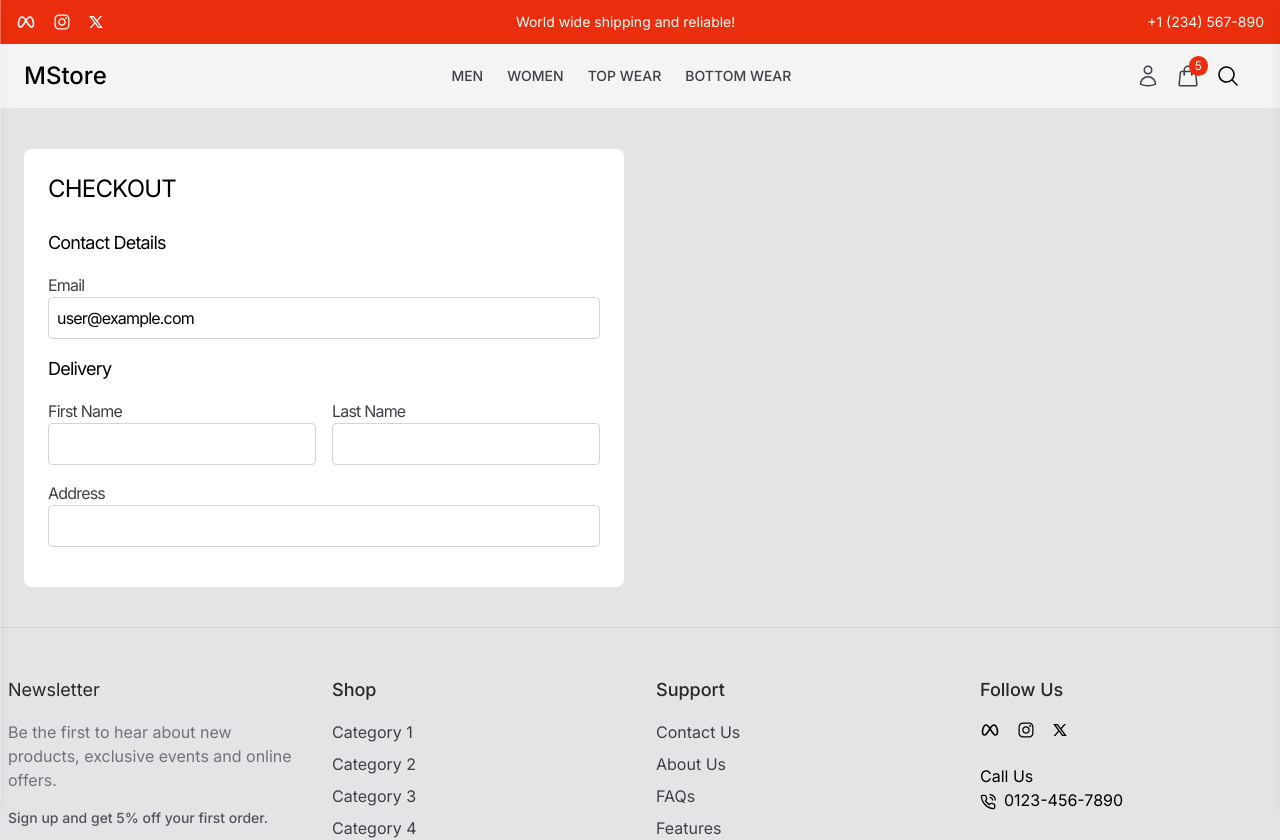
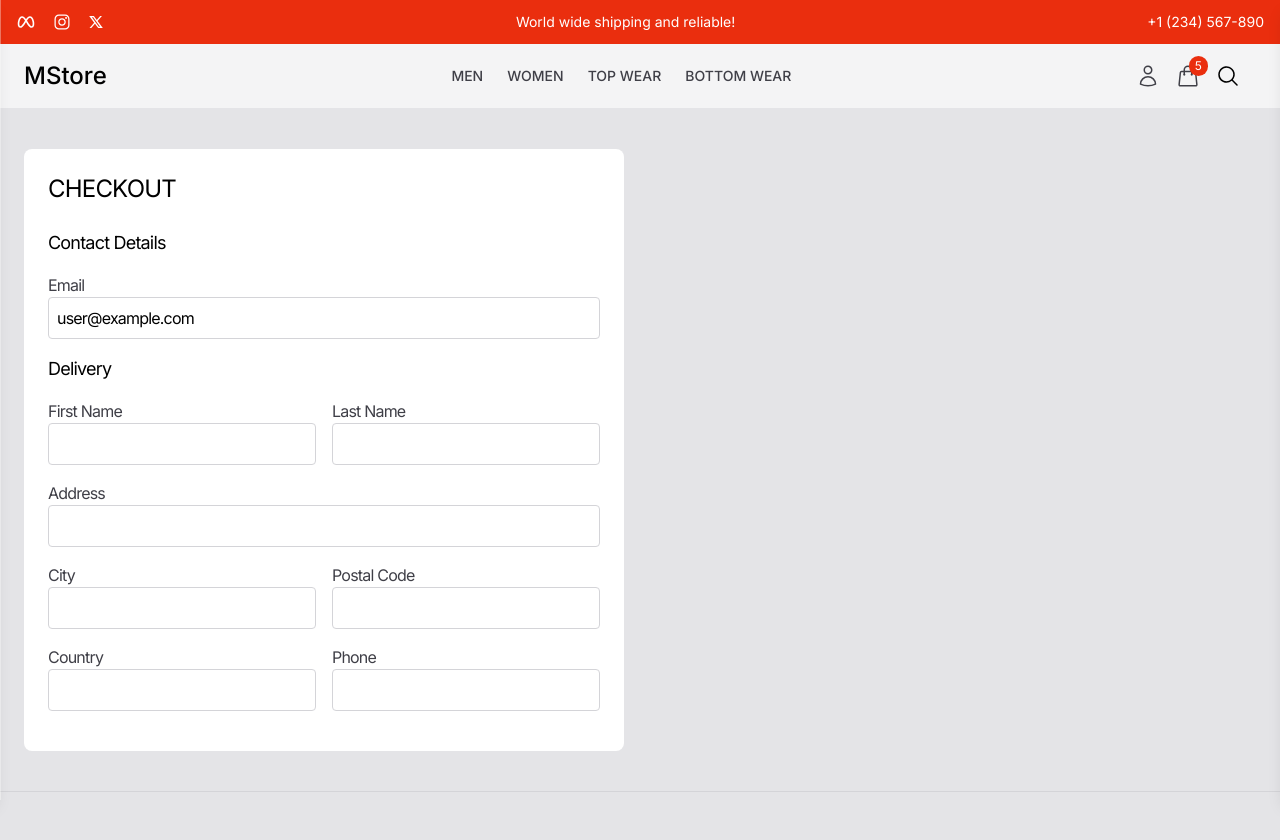
Before and after one commit to IgnatiousR/mern-eco, a React (Vite) app in the folder frontend/: page /checkout in a window 1280 px wide. Shown: the top 840 px of the page. Built offline with nearby package versions, Linux system fonts and the light colour scheme.

Commit message:
Update Checkout.tsx

```diff
--- a/frontend/src/components/Cart/Checkout.tsx
+++ b/frontend/src/components/Cart/Checkout.tsx
@@ -80,7 +80,52 @@
               value={shippingAddress.address}
               onChange={(e) => setShippingAddress({ ...shippingAddress, address: e.target.value })}
               className="w-full p-2 border rounded"
+              required
             />
+          </div>
+          <div className="mb-4 grid grid-cols-2 gap-4">
+            <div>
+              <label className="block text-zinc-700">City</label>
+              <input
+                type="text"
+                value={shippingAddress.city}
+                onChange={(e) => setShippingAddress({ ...shippingAddress, city: e.target.value })}
+                className="w-full p-2 border rounded"
+              />
+            </div>
+            <div>
+              <label className="block text-zinc-700">Postal Code</label>
+              <input
+                type="text"
+                value={shippingAddress.postalCode}
+                onChange={(e) =>
+                  setShippingAddress({ ...shippingAddress, postalCode: e.target.value })
+                }
+                className="w-full p-2 border rounded"
+              />
+            </div>
+          </div>
+          <div className="mb-4 grid grid-cols-2 gap-4">
+            <div>
+              <label className="block text-zinc-700">Country</label>
+              <input
+                type="text"
+                value={shippingAddress.country}
+                onChange={(e) =>
+                  setShippingAddress({ ...shippingAddress, country: e.target.value })
+                }
+                className="w-full p-2 border rounded"
+              />
+            </div>
+            <div>
+              <label className="block text-zinc-700">Phone</label>
+              <input
+                type="tel"
+                value={shippingAddress.phone}
+                onChange={(e) => setShippingAddress({ ...shippingAddress, phone: e.target.value })}
+                className="w-full p-2 border rounded"
+              />
+            </div>
           </div>
         </form>
       </div>
```
